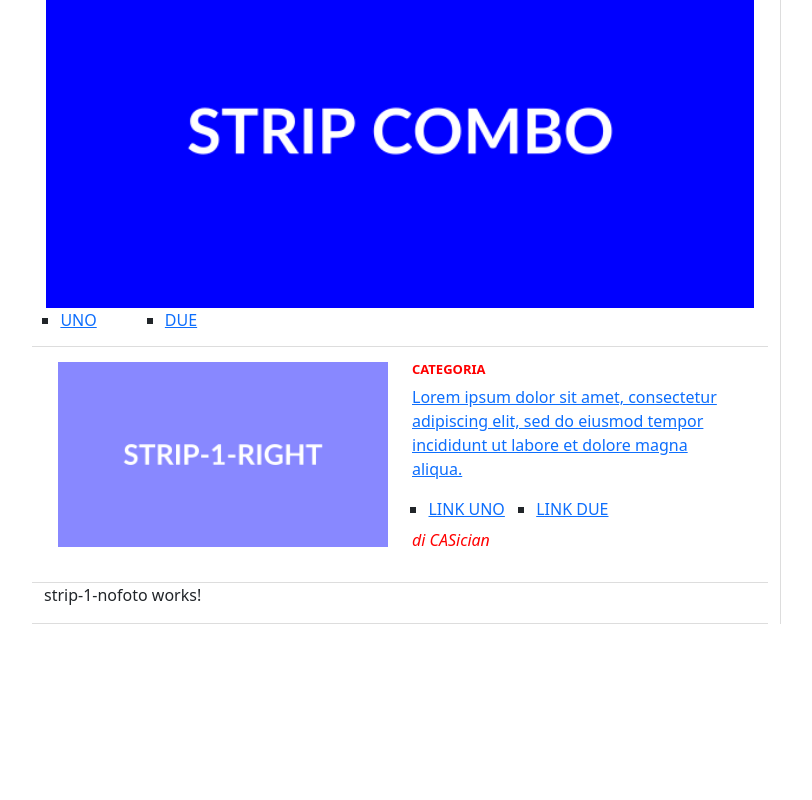
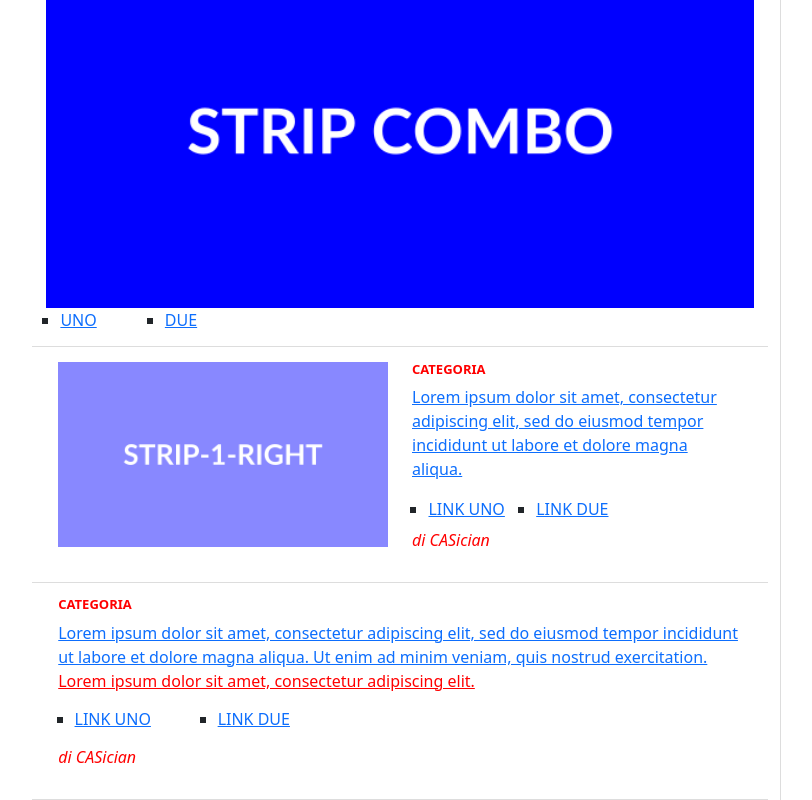
Before and after one commit to CASician/newspaper-ppm, an Angular app: page / in a window 1280 px wide. Shown: the part 738-1538 px from the top of the page, without its empty margins (50-862 px from the left). Before the commit the page ends 1362 px from the top, so only its background shows below. Built offline with nearby package versions, Linux system fonts and the light colour scheme.

Commit message:
feat: add strip-1-nofoto

```diff
--- a/src/app/main-content/strips/strip-1-nofoto/strip-1-nofoto.component.css
+++ b/src/app/main-content/strips/strip-1-nofoto/strip-1-nofoto.component.css
@@ -0,0 +1,30 @@
+.container {
+    padding: 2%;
+}
+h3 {
+    font-size: small;
+    font-weight: bold;
+    color: red;
+}
+
+.rosso {
+    color: red;
+}
+
+.firma {
+    color: red;
+    padding-top: 2%;
+    font-style: italic;
+}
+
+.horizontal-list {
+    display: flex;
+    list-style-type: square;
+    padding-left: 4%;
+    margin: 0;
+    padding-top: 2%;
+}
+
+.horizontal-list li {
+    margin-right: 10%; /* Spazio tra gli elementi */
+}
--- a/src/app/main-content/strips/strip-1-nofoto/strip-1-nofoto.component.html
+++ b/src/app/main-content/strips/strip-1-nofoto/strip-1-nofoto.component.html
@@ -1 +1,22 @@
-<p>strip-1-nofoto works!</p>
+<div class="container">
+    <div class="row categoria">
+        <h3>CATEGORIA</h3>
+    </div>
+    <div class="row titolo">
+        <a href="#">Lorem ipsum dolor sit amet, consectetur adipiscing elit, sed do eiusmod tempor incididunt ut labore et dolore magna aliqua. Ut enim ad minim veniam, quis nostrud exercitation.</a>
+        <a href="#" class="rosso">Lorem ipsum dolor sit amet, consectetur adipiscing elit.</a>
+    </div>
+    <div class="row approfondimenti">
+        <ul class="horizontal-list">
+            <li>
+                <a href="#">LINK UNO</a>
+            </li>
+            <li>
+                <a href="#">LINK DUE</a>
+            </li>
+        </ul>
+    </div>
+    <div class="row firma">
+        <p>di CASician</p>
+    </div>
+</div>
```
